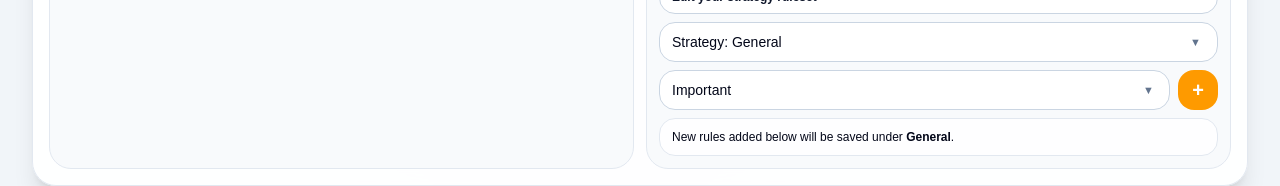
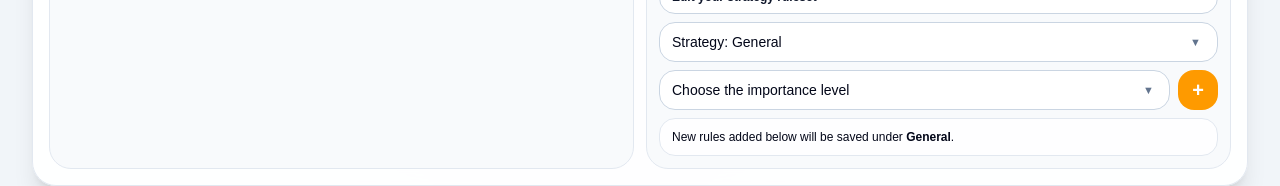
Before and after one commit to Johny-88/Trade-Meter, a Next.js app: page / in a window 1280 px wide. Shown: the part 618-804 px from the top of the page. Built offline with nearby package versions, Linux system fonts and the light colour scheme.

Commit message:
Update page.tsx

```diff
--- a/app/page.tsx
+++ b/app/page.tsx
@@ -1080,7 +1080,8 @@ export default function Home() {
   const [theme, setTheme] = useState<AppTheme>('light')
   const [mode, setMode] = useState<AppMode>('standard')
   const [newRule, setNewRule] = useState('')
-  const [newRuleImportance, setNewRuleImportance] = useState<Importance>('important')
+  const [newRuleImportance, setNewRuleImportance] = useState<Importance | ''>('')
+  const [importanceNeedsAttention, setImportanceNeedsAttention] = useState(false)
   const [newRuleCategory, setNewRuleCategory] = useState<RuleCategory>('confirmation')
   const [strategyOptions, setStrategyOptions] = useState<string[]>(defaultStrategyOptions)
   const [selectedStrategy, setSelectedStrategy] = useState(defaultStrategyOptions[0])
@@ -1132,6 +1133,7 @@ export default function Home() {
   )
   const [topOffset, setTopOffset] = useState(0)
   const liveScoreRef = useRef<HTMLDivElement | null>(null)
+  const importanceSelectRef = useRef<HTMLSelectElement | null>(null)
   const previousSnapshotRef = useRef<SetupSnapshot | null>(null)
 
   useEffect(() => {
@@ -1601,6 +1603,7 @@ export default function Home() {
     setRules(createRulesFromPack({ id: 'starter', name: 'Starter', minScore, rules: starterRules, defaultCheckedIndexes: [] }, 'General'))
     setShowSavedRulesPicker(false)
     setShowLoadStrategyPicker(false)
+    setImportanceNeedsAttention(false)
     setNewRuleError('')
   }
 
@@ -1609,7 +1612,8 @@ export default function Home() {
     setShowSavedRulesPicker(false)
     setShowLoadStrategyPicker(false)
     setNewRule('')
-    setNewRuleImportance('important')
+    setNewRuleImportance('')
+    setImportanceNeedsAttention(false)
     setNewRuleCategory('confirmation')
     setNewRuleError('')
   }
@@ -1622,6 +1626,23 @@ export default function Home() {
   const addRule = () => {
     const trimmed = newRule.trim()
     if (!trimmed) return
+
+    if (!newRuleImportance) {
+      setNewRuleError('Choose the importance level for this rule before adding it.')
+      setImportanceNeedsAttention(true)
+      importanceSelectRef.current?.animate(
+        [
+          { transform: 'translateX(0px)' },
+          { transform: 'translateX(-5px)' },
+          { transform: 'translateX(5px)' },
+          { transform: 'translateX(-4px)' },
+          { transform: 'translateX(4px)' },
+          { transform: 'translateX(0px)' },
+        ],
+        { duration: 280, easing: 'ease-out' }
+      )
+      return
+    }
 
     const normalizedNewRule = normalizeRuleText(trimmed)
     const alreadyExistsOnChecklist = rules.some(
@@ -1645,7 +1666,8 @@ export default function Home() {
     setRuleLibrary((prev) => [...prev, { ...rule, checked: false }])
     setShowSavedRulesPicker(false)
     setNewRule('')
-    setNewRuleImportance('important')
+    setNewRuleImportance('')
+    setImportanceNeedsAttention(false)
     setNewRuleCategory('confirmation')
     setNewRuleError('')
   }
@@ -2992,6 +3014,7 @@ ${emotionWarning}`
                       setShowSavedRulesPicker(false)
                       setShowLoadStrategyPicker(false)
                       setShowEditStrategyRuleSet(false)
+                      setImportanceNeedsAttention(false)
                       setNewRuleError('')
                     }}
                     onDelete={deleteStrategyOption}
@@ -3007,10 +3030,26 @@ ${emotionWarning}`
                   <div className="grid grid-cols-[minmax(0,1fr)_auto] items-center gap-2">
                     <div className="relative">
                       <select
+                        ref={importanceSelectRef}
                         value={newRuleImportance}
-                        onChange={(e) => setNewRuleImportance(e.target.value as Importance)}
-                        className={`h-10 w-full appearance-none rounded-2xl px-3 pr-10 text-sm outline-none transition ${ui.select}`}
+                        onChange={(e) => {
+                          setNewRuleImportance(e.target.value as Importance | '')
+                          setImportanceNeedsAttention(false)
+                          if (newRuleError === 'Choose the importance level for this rule before adding it.') {
+                            setNewRuleError('')
+                          }
+                        }}
+                        className={`h-10 w-full appearance-none rounded-2xl px-3 pr-10 text-sm outline-none transition ${ui.select} ${
+                          importanceNeedsAttention
+                            ? theme === 'light'
+                              ? 'border-red-400 bg-red-50 ring-2 ring-red-200'
+                              : 'border-red-400/60 bg-red-500/10 ring-2 ring-red-500/20'
+                            : ''
+                        }`}
                       >
+                        <option value="" disabled>
+                          Choose the importance level
+                        </option>
                         {importanceOptions.map((option) => (
                           <option key={option.value} value={option.value}>
                             {option.label}
```
